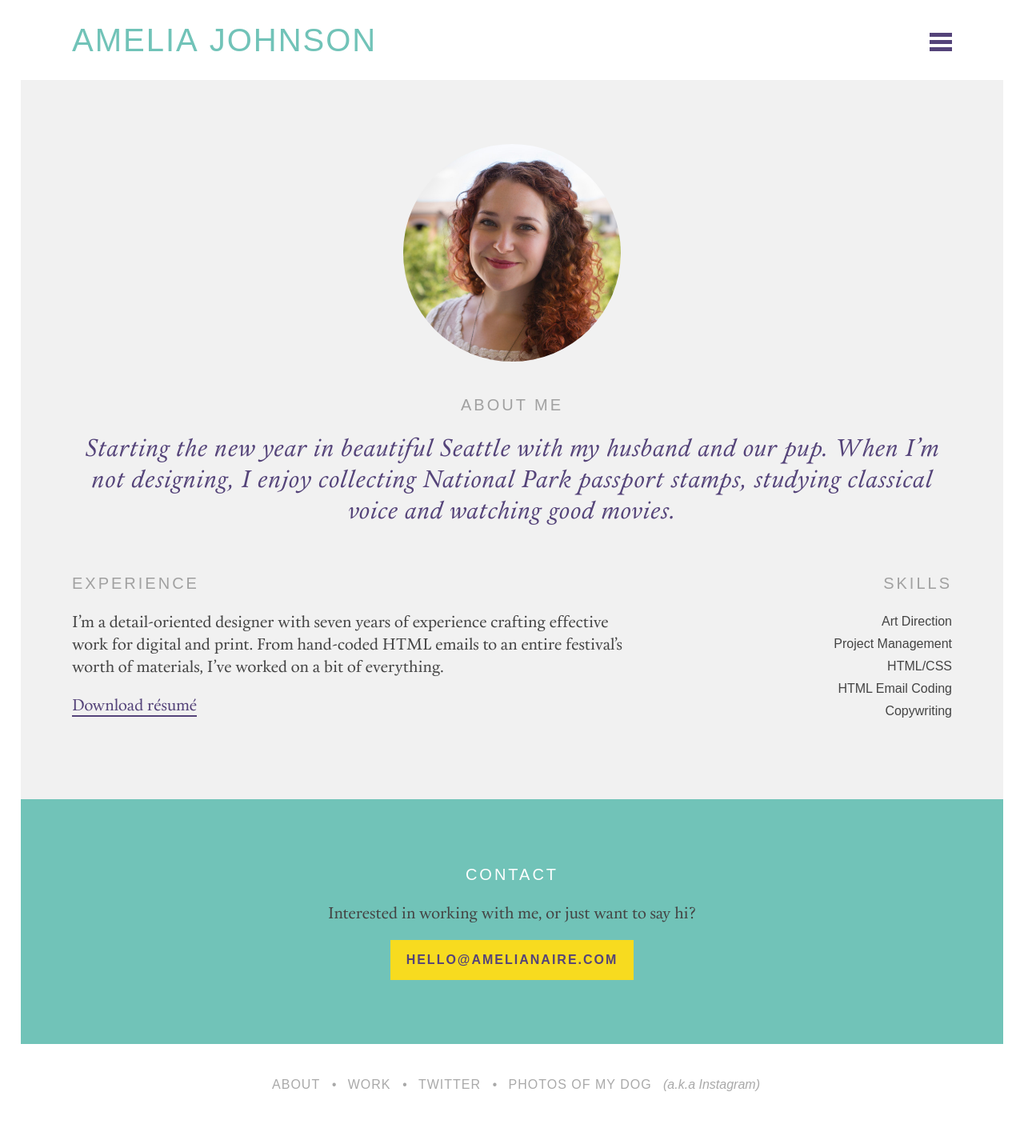
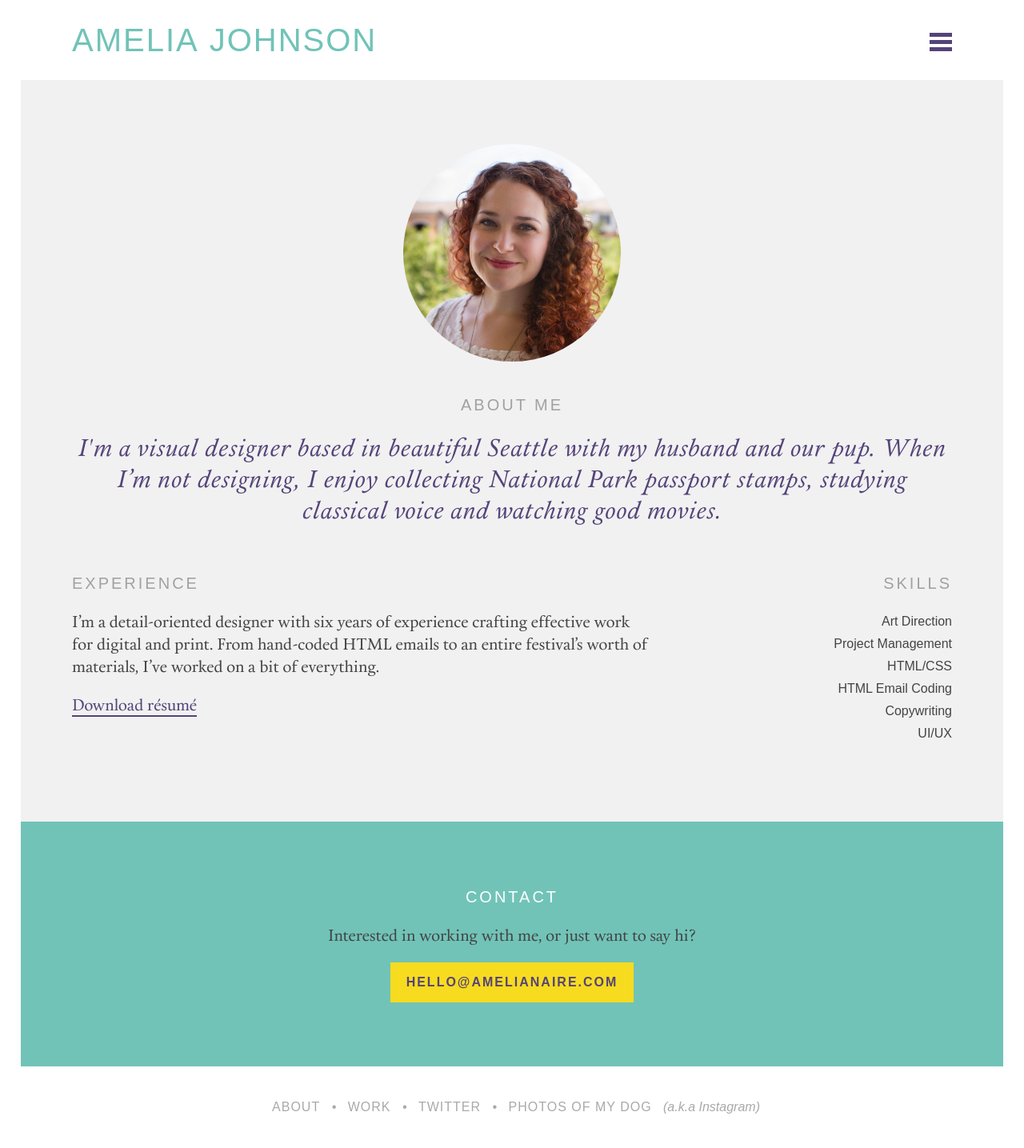
Before and after one commit to amelianaire/amelianaire_2014, a Jekyll site: the page built from about/index.html, in a window 1280 px wide. Shown: the whole page at 80% size. Built offline with Jekyll 4.4.1, drawn with Linux system fonts in a browser that asks for light colours; nearby versions of some CDN libraries; Markdown is read by kramdown in place of the engine named in the settings; before the commit the page ends 1407 px from its top, so only the background shows below that.

Commit message:
Update index.html
Changed years of experience, edited main headline.

```diff
--- a/about/index.html
+++ b/about/index.html
@@ -16,14 +16,14 @@ title: Amelia Johnson - About
         <div class="row">
             <div class="col span_6 center">
                 <h2 class="gray-text">About Me</h2>
-                <h1 class="tagline">Starting the new year in beautiful Seattle with my husband and our pup. When I’m not designing, I enjoy collecting National Park passport stamps, studying classical voice and watching good movies.</h1>
+                <h1 class="tagline">I'm a visual designer based in beautiful Seattle with my husband and our pup. When I’m not designing, I enjoy collecting National Park passport stamps, studying classical voice and watching good movies.</h1>
             </div>
          </div>
 
         <div class="row">
             <div class="col span_4">
                 <h2 class="gray-text">Experience</h2>
-                <p>I’m a detail-oriented designer with seven years of experience crafting effective work for digital and print. From hand-coded HTML emails to an entire festival’s worth of materials, I’ve worked on a bit of everything.</p>
+                <p>I’m a detail-oriented designer with six years of experience crafting effective work for digital and print. From hand-coded HTML emails to an entire festival’s worth of materials, I’ve worked on a bit of everything.</p>
                 <a href="Amelia-Johnson-Resume.pdf">Download r&eacute;sum&eacute;</a>
             </div>
 
@@ -35,6 +35,7 @@ title: Amelia Johnson - About
                     <li>HTML/CSS</li>
                     <li>HTML Email Coding</li>
                     <li>Copywriting</li>
+                    <li>UI/UX</li>
                 </ul>
             </div>
         </div>
```
